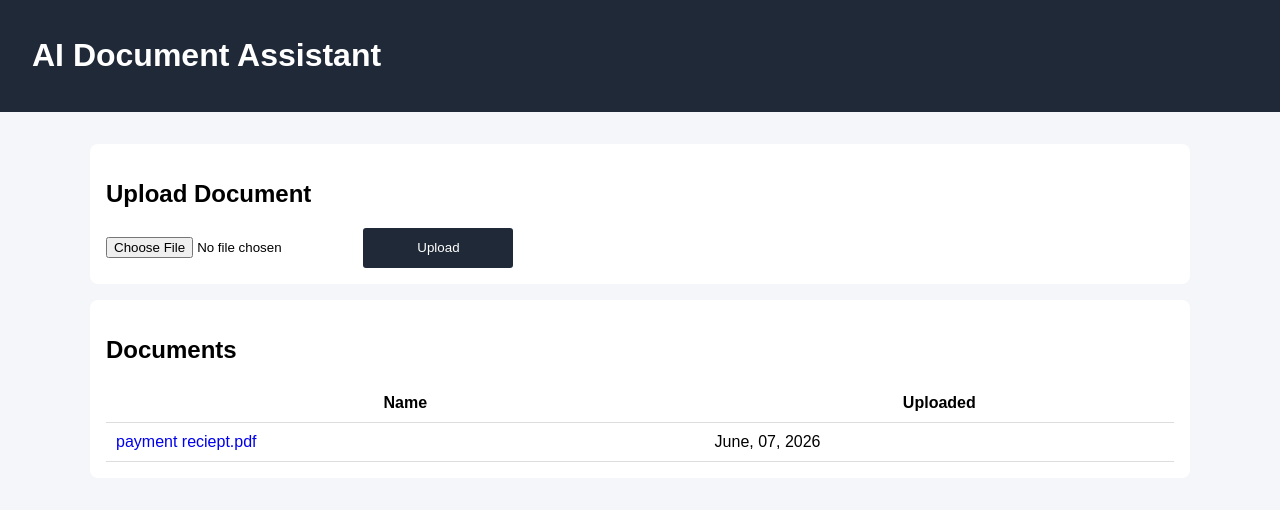
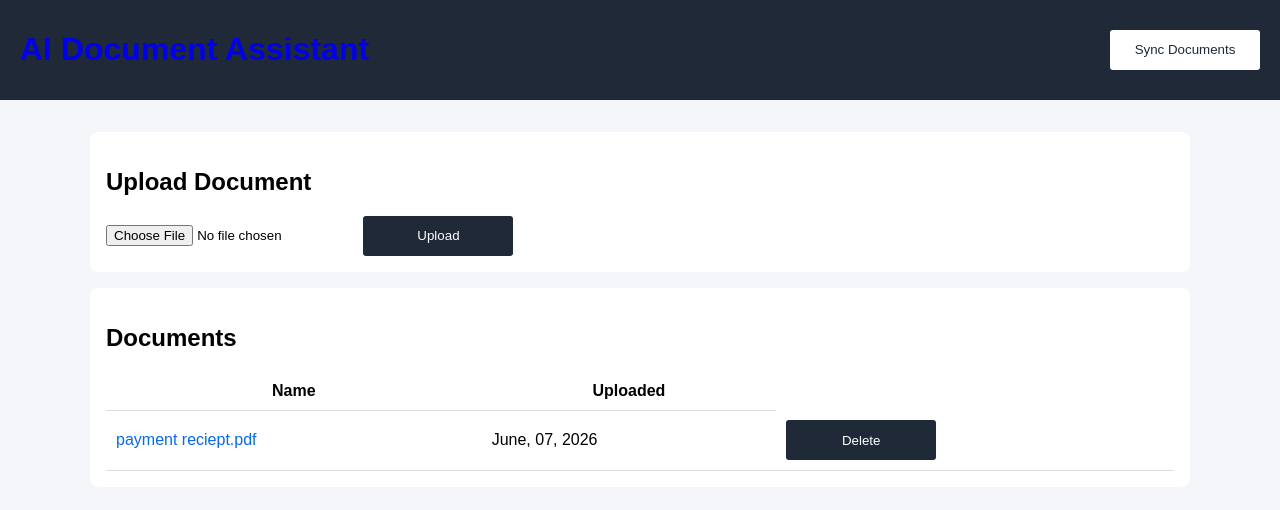
Before and after one commit to Festus-Antwi/ai-document-assistant, a FastAPI app: page /documents in a window 1280 px wide. Shown: the top 510 px of the page. Run offline with FastAPI, Linux system fonts and the light colour scheme.

Commit message:
added delete routes web documents

```diff
--- a/app/api/documents.py
+++ b/app/api/documents.py
@@ -185,34 +185,3 @@ def delete_document_analysis(document_id: int, db: Annotated[Session, Depends(ge
 
     db.delete(document.analysis)
     db.commit()
-
-
-@router.post("/sync-documents", status_code=status.HTTP_200_OK)
-def sync_documents(db:Annotated[Session, Depends(get_db)]):
-    results = db.execute(select(models.Document))
-    documents = results.scalars().all()
-    for document in documents:
-        if not document.file_exists:
-            db.delete(document)
-    db.commit()
-
-
-
-
-
-# @router.get("/extract/{document_id}", status_code=status.HTTP_200_OK)
-# def extract_text(document_id:int, db: Annotated[Session, Depends(get_db)]):
-#     document = db.get(models.Document,document_id)
-#     if document:
-#         if not document.file_exists:
-#             raise HTTPException(status_code=status.HTTP_404_NOT_FOUND, detail="Document file is missing")
-
-#         raw_text = extract_document_text(document.filepath)
-#         clean_text = clean_document_text(raw_text)
-
-#         return {
-#             "filename": document.original_filename,
-#             "text": clean_text
-#         }
-
-#     raise HTTPException(status_code=status.HTTP_404_NOT_FOUND, detail="File not found")
--- a/app/web/ai.py
+++ b/app/web/ai.py
@@ -62,7 +62,6 @@ async def analyse_document(document_id:int,  db:Annotated[Session, Depends(get_d
         except Exception as e:
             print("ANALYSIS ERROR:", repr(e))
             raise
-            # raise HTTPException(status_code=status.HTTP_503_SERVICE_UNAVAILABLE, detail="Gemini Currently Unavailable")
     else:
         raw_text = extract_document_text(document.filepath)
         cleaned_text = clean_document_text(raw_text)
@@ -70,7 +69,6 @@ async def analyse_document(document_id:int,  db:Annotated[Session, Depends(get_d
             result = call_gemini_with_retry(lambda:analyse(cleaned_text))
         except Exception as e:
             print("ANALYSIS ERROR:", repr(e))
-            # raise HTTPException(status_code=status.HTTP_503_SERVICE_UNAVAILABLE, detail="Gemini Currently Unavailable")
             raise
     validated = GeminiAnalysis.model_validate(result)
 
--- a/app/web/documents.py
+++ b/app/web/documents.py
@@ -2,11 +2,10 @@ from typing import Annotated
 from pathlib import Path
 import uuid
 
-from fastapi import APIRouter, UploadFile, File, Depends, HTTPException, Request, Response
+from fastapi import APIRouter, UploadFile, File, Depends, HTTPException, Request
 from fastapi import status
 from fastapi.responses import RedirectResponse
 
-from app.schemas import DocumentResponse, SummaryResponse, ExtractionResponse, QuestionResponse, AnalysisResponse
 
 from app.database import get_db
 from sqlalchemy import select
@@ -39,33 +38,58 @@ ALLOWED_EXTENSIONS = {
 async def upload_document(db: Annotated[Session, Depends(get_db)], file: UploadFile = File(...)):
     extension = Path(file.filename).suffix
     if extension not in ALLOWED_EXTENSIONS:
-        raise HTTPException(status_code=status.HTTP_400_BAD_REQUEST, detail="Unsupported File Type")
+        return RedirectResponse(url="/?message=unsupported_file",status_code=status.HTTP_303_SEE_OTHER)
 
-    stored_filename = f"{uuid.uuid4()}{extension}"
-    file_path = UPLOAD_DIR / stored_filename
+    try:
+        stored_filename = f"{uuid.uuid4()}{extension}"
+        file_path = UPLOAD_DIR / stored_filename
 
-    with open(file_path, "wb") as buffer:
-        content = await file.read()
-        buffer.write(content)
+        with open(file_path, "wb") as buffer:
+            content = await file.read()
+            buffer.write(content)
 
-    new_document = models.Document(stored_filename = stored_filename, original_filename=file.filename)
-    db.add(new_document)
-    db.commit()
-    db.refresh(new_document)
-    return RedirectResponse(url=f"/documents/",status_code=303)
+        new_document = models.Document(stored_filename = stored_filename, original_filename=file.filename)
+        db.add(new_document)
+        db.commit()
+        db.refresh(new_document)
+        return RedirectResponse(
+            url=f"/?message=upload_success&filename={file.filename}",
+            status_code=status.HTTP_303_SEE_OTHER
+            )
+    except Exception as e:
+        print ("UPLOAD ERROR:", e)
+        db.rollback()
 
+        if file_path.exists():
+            file_path.unlink()
+
+        return RedirectResponse(
+            url=f"/?message=upload_failed",
+            status_code=status.HTTP_303_SEE_OTHER
+            )
+
+# Get Documents
 @router.get("/", include_in_schema=False, name="home")
 @router.get("/documents", include_in_schema=False, name="documents")
-def get_documents(request:Request, db:Annotated[Session, Depends(get_db)]):
+def get_documents(request:Request, db:Annotated[Session, Depends(get_db)], message: str | None = None, filename: str | None = None):
     result = db.execute(select(models.Document))
     documents = result.scalars().all()
+
+    alert = None
+    if message == "upload_success":
+        alert = f"{filename} uploaded successfully!"
+    elif message == "unsupported_file":
+        alert = "Unsupported file type. Please upload PDF, DOCX or TXT files."
+    elif message == "upload_failed":
+        alert = "Failed to upload document."
+
     return templates.TemplateResponse(
         request,
         "home.html",
-        {"documents": documents, "title": "Documents"},
+        {"documents": documents, "title": "Documents", "message":message, "alert":alert},
     )
 
-
+# Get A Document
 @router.get("/documents/{document_id}", include_in_schema=False, name="document_page")
 def get_document(request:Request, document_id: int, db: Annotated[Session, Depends(get_db)]):
     document = db.get(models.Document,document_id)
@@ -78,3 +102,56 @@ def get_document(request:Request, document_id: int, db: Annotated[Session, Depen
 
         )
     raise HTTPException(status_code=status.HTTP_404_NOT_FOUND, detail="Document not found")
+
+
+#DELETE
+###############################################
+@router.post("/documents/{document_id}/delete", name="web_delete_document")
+def delete_document(document_id:int, db:Annotated[Session, Depends(get_db)]):
+    document = db.get(models.Document,document_id)
+    if document:
+        if not document.file_exists:
+            raise HTTPException(status_code=status.HTTP_404_NOT_FOUND, detail="Document file is missing")
+
+        Path(document.filepath).unlink(missing_ok=True)
+        db.delete(document)
+        db.commit()
+        return RedirectResponse(
+            url="/",
+            status_code=status.HTTP_303_SEE_OTHER
+        )
+
+    raise HTTPException(status_code=status.HTTP_404_NOT_FOUND, detail="File not found")
+
+
+@router.post("/documents/{document_id}/analysis/delete", name="web_delete_analysis")
+def delete_document_analysis(document_id: int, db: Annotated[Session, Depends(get_db)]):
+    document = db.get(models.Document,document_id)
+
+    if not document:
+        raise HTTPException(status_code=status.HTTP_404_NOT_FOUND, detail="Document not found")
+
+    if not document.analysis:
+        raise HTTPException(status_code=status.HTTP_404_NOT_FOUND, detail="Analysis not found")
+
+    db.delete(document.analysis)
+    db.commit()
+    return RedirectResponse(
+            url=f"/documents/{document_id}",
+            status_code=status.HTTP_303_SEE_OTHER
+        )
+
+
+
+@router.post("/documents/sync_documents", name='web_sync_documents')
+def sync_documents(request:Request,db:Annotated[Session, Depends(get_db)]):
+    results = db.execute(select(models.Document))
+    documents = results.scalars().all()
+    for document in documents:
+        if not document.file_exists:
+            db.delete(document)
+    db.commit()
+    return RedirectResponse(
+        url="/",
+        status_code=status.HTTP_303_SEE_OTHER
+    )
--- a/static/css/main.css
+++ b/static/css/main.css
@@ -3,13 +3,51 @@ body {
     background: #f5f6fa;
     margin: 0;
 }
-a{
+
+.home-link{
+    text-decoration: none;
+
+}
+.home-link:visited{
+    color: inherit;
+}
+
+.document-link{
+    color:#0668f0;
     text-decoration: none;
 }
+
+.document-link:visited {
+    color: #0668f0;
+    text-decoration: none;
+    font-weight: 500;
+}
+
+.sync-docs{
+    display: inline-block;
+    cursor: pointer;
+    border:none;
+    background-color: #ffffff;
+    color:  #1f2937;
+    width: 150px;
+    height: 40px;
+    border-radius: 3px;
+    transition: background-color 0.3s, color 0.3s;
+}
+
+.sync-docs:hover{
+    background-color: #606060;
+    color: white;
+}
+
+
 .topbar {
     background: #1f2937;
     color: white;
-    padding: 1rem 2rem;
+    display: flex;
+    align-items: center;
+    justify-content: space-between;
+    padding: 10px 20px;
 }
 
 .container {
@@ -49,7 +87,7 @@ button {
     width: 150px;
     height: 40px;
     border-radius: 3px;
-    transition: background-color 0.5s;
+    transition: background-color 0.3s;
 }
 
 button:hover{
--- a/templates/document.html
+++ b/templates/document.html
@@ -17,6 +17,11 @@
                 <button type="submit">Analyze Document</button>
             {% endif %}
         </form>
+        {% if document.analysis %}
+            <form action="{{url_for('web_delete_analysis', document_id=document.id)}}" method="post">
+                <button type="submit">Delete analysis</button>
+            </form>
+        {% endif %}
     </section>
 
     {% if document.analysis %}
--- a/templates/home.html
+++ b/templates/home.html
@@ -36,18 +36,28 @@ Documents
         {% for document in documents %}
         <tr>
             <td>
-                <a href="{{ url_for('document_page', document_id=document.id) }}">
+                <a class="document-link" href="{{ url_for('document_page', document_id=document.id) }}">
                     {{ document.original_filename }}
                 </a>
             </td>
             <td>
                 {{ document.uploaded_at.strftime('%B, %d, %Y') }}
             </td>
+            <td>
+                <form action="{{url_for('web_delete_document', document_id=document.id)}}" method="post">
+                    <button type="submit">Delete</button>
+                </form>
+            </td>
+
         </tr>
         {% endfor %}
 
     </tbody>
 </table>
 </section>
-
+{% if alert %}
+<script>
+    alert("{{ alert }}");
+</script>
+{% endif %}
 {% endblock %}
--- a/templates/layout.html
+++ b/templates/layout.html
@@ -14,7 +14,10 @@
 </head>
 <body>
   <header class="topbar">
-      <h1>AI Document Assistant</h1>
+        <a class="home-link" href="{{url_for('home')}}"><h1 class="app-name">AI Document Assistant</h1></a>
+      <form action="{{url_for('web_sync_documents')}}" method="post">
+        <button class="sync-docs" type="submit">Sync Documents</button>
+      </form>
   </header>
 
   <main class="container">
```
Also changed, not shown: enterprise.db, 1 other file.
